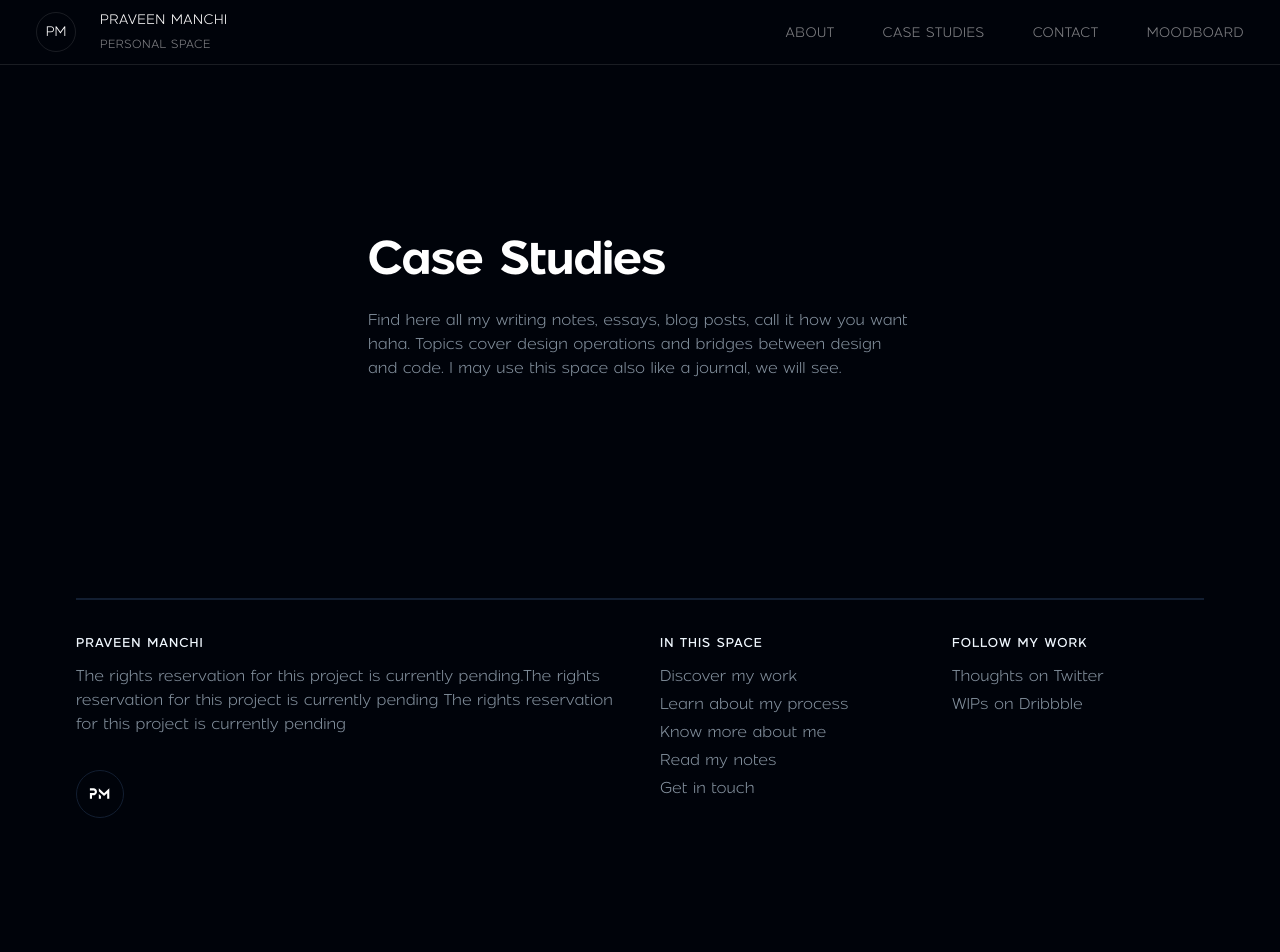
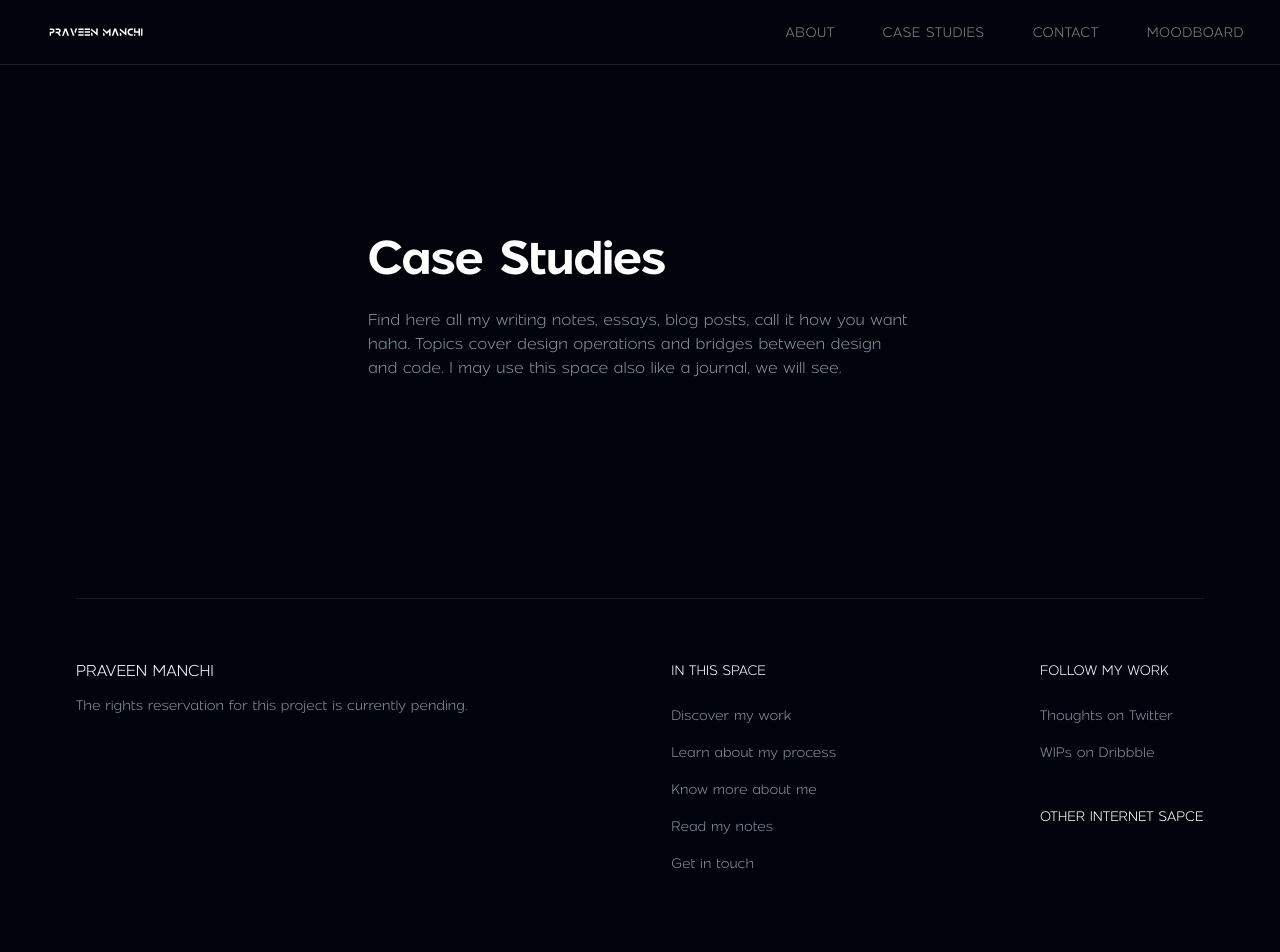
Before and after one commit to praveenmanchi/Nuxtjs_Experiment, a Nuxt app: page /notes in a window 1280 px wide. Shown: the top 952 px of the page. Built offline with nearby package versions, Linux system fonts and the light colour scheme; a web font is replaced by a local one; what vue-clipboard2 would draw is missing.

Commit message:
logo added navbar

```diff
--- a/assets/sass/components/_footer.sass
+++ b/assets/sass/components/_footer.sass
@@ -1,303 +1,129 @@
 .footer
   position: relative
-  max-width: 100vw
+  width: 100%
+  padding: 60px 0 40px
   background-color: $oblivion-1100
-
-  &:before, &:after
-    content: ''
-    position: absolute
-    background-color: $oblivion-1100
-    width: 24px
-    height: 100%
-    top: 0
-
-  &:before
-    left: -24px
-
-  &:after
-    right: -24px
-
-  +adapt($width-desktop-hd)
-    margin-left: calc(-24px)
-    margin-right: calc(-24px)
-
-    &:before
-      left: 0
-
-    &:after
-      right: 0
+  color: #FFFFFF
 
   .container
     @extend .gridSystem
 
-  .club
-    text-align: center
-    padding-top: 64px
-    margin-bottom: $space-xxl
-
-    border-top: 2px solid $oblivion-700
+  .footer-links
+    display: grid
+    grid-template-columns: repeat(12, 1fr)
+    gap: 40px
+    margin-bottom: 60px
 
     +adapt($bkp-tablet)
-      grid-column: 1 / span 6
-      padding-top: 69px
-      margin-bottom: 115px
+      grid-template-columns: repeat(12, 1fr)
 
-    +adapt($bkp-desktop-sd)
-      padding-top: 93px
-      margin-bottom: 108px
+    +adapt($bkp-mobile)
+      grid-template-columns: 1fr
+      gap: 40px
 
-    +adapt($bkp-desktop-hd)
-      grid-column: 1 / span 12
+  .footer-copyright
+    grid-column: span 4
+
+    +adapt($bkp-mobile)
+      grid-column: 1/-1
 
     &Title
-      margin-bottom: $space-xs
-      padding-top: 1px
-      padding-bottom: 3px
-
-      font-size: 31px
-      line-height: 40px
-
-      .line-breaker
-
-        +adapt($bkp-mobile)
-          display: inline
-
-        +adapt($bkp-desktop-sd)
-          display: none
+      font-size: 16px
+      font-weight: 500
+      margin-bottom: 12px
+      color: $oblivion-025
 
     &Desc
-      margin-bottom: $space-l
+      font-size: 14px
+      color: $oblivion-300
+      line-height: 1.5
+      margin-bottom: 24px
 
-      .line-breaker
-
-        +adapt($bkp-mobile)
-          display: none
-
-        +adapt($bkp-desktop-sd)
-          display: inline
-
-    form
-      margin: 0 auto
-
-      span
-        +adapt($bkp-tablet)
-          grid-column: 1 / span 6
-
-        +adapt($bkp-desktop-hd)
-          grid-column: 1 / span 12
-
-      +adapt($bkp-tablet)
-        +gCols(6, 1fr, 40px)
-
-      +adapt($bkp-desktop-sd)
-        display: flex
-        flex-direction: row
-        justify-content: center
-        align-items: flex-start
-        column-gap: 0
-
-    .anti-robots
-      display: none
-
-    .clubFormFirstname,
-    .clubFormEmail
-      margin-bottom: $space-m
-      position: relative
-
-      &.is-valid input
-        border: 2px solid $maelstrom-500
-
-      &.is-invalid
-        margin-bottom: calc(24px + 20px)
-
-        input
-          border: 2px solid $firework-500
-
-        +adapt($bkp-desktop-sd)
-          margin-bottom: 0
-
-      span
-        display: block
-
-      +adapt($bkp-desktop-sd)
-        margin-right: 24px
-        margin-bottom: 0
-        width: 256px
-
-    label
-      @extend .caption
-      display: inline-block
-      width: 100%
-      max-width: 100%
-      text-align: left
-      margin-bottom: 5px
+    &Logo
+      width: 48px
+      height: 48px
+      border: 1px solid $oblivion-700
+      border-radius: 50%
+      display: flex
+      align-items: center
+      justify-content: center
+      font-size: 14px
       color: $oblivion-025
 
-    input
-      -webkit-appearance: none
-      appearance: none
-      display: block
-      block-size: auto
-      padding: 11px 16px 13px
-      height: 48px
-      width: 100%
+  .footer-explore,
+  .footer-follow
+    grid-column: span 4
 
+    +adapt($bkp-mobile)
+      grid-column: 1/-1
+
+    &Title
+      font-size: 14px
+      font-weight: 500
+      margin-bottom: 20px
       color: $oblivion-025
 
-      border: 2px solid $oblivion-500
-      border-radius: 4px
-      background-color: transparent
-
-      &::-webkit-input-placeholder,
-      &::-moz-placeholder,
-      &::placeholder
-        color: $oblivion-300
-
-      &:focus
-        border: 1px solid $oblivion-300
-
-      &:invalid
-        box-shadow: none
-
-    button
-      @extend .caption
-      margin-top: 8px
-      padding-left: 20px
-      padding-right: 20px
-      display: inline-flex
-      flex-direction: row
-      align-items: center
-      justify-content: center
-      height: 48px
-      width: 100%
-
-      color: #ffffff
-      font-size: 16px
-      background-color: $maelstrom-500
-      border: 0
-      border-radius: 4px
-
-      box-shadow: 0px 1px 3px 0px rgba(#000000, 0.08), 0px 2px 6px 0px rgba(#000000, 0.12)
-
-      +motion($time-standard, $weight-small, $speed-standard, background-color, box-shadow, transform, opacity)
-
-      +adapt($bkp-tablet)
-        width: auto
-        grid-column: 1 / span 6
-
-      +adapt($bkp-desktop-sd)
-        margin-top: 32px
-
-      +adapt($bkp-desktop-hd)
-        grid-column: 1 / span 12
-
-      .icon
-        padding-left: 8px
-        height: 20px
-        width: 20px
-        color: $maelstrom-100
-
-      &[disabled="disabled"]
-        opacity: 0.64
-        box-shadow: none
-
-      &:not([disabled="disabled"]):hover
-        cursor: pointer
-        background-color: $maelstrom-400
-        transform: translateY(-2px)
-        box-shadow: 0px 2px 6px 0px rgba(#000000, 0.08), 0px 6px 12px 0px rgba(#000000, 0.12)
-
-      &:not([disabled="disabled"]):active
-        background-color: $maelstrom-600
-        transform: translateY(0)
-        box-shadow: 0px 2px 6px -4px rgba(#000000, 0.08), 0px 6px 12px -2px rgba(#000000, 0.12)
-
-    .inputError
-      position: absolute
-      color: $firework-300
-      font-size: 14px
-      line-height: 20px
-      text-align: left
-
-      transform: translateY(4px)
-
-  .footer-links
-    display: flex
-    flex-direction: column
-    padding: $space-m 0 $space-xxxl
-    border-top: 2px solid $oblivion-700
-
-    +adapt($bkp-tablet)
-      grid-column: 1 / span 6
-      +gCols(6, 1fr, 40px)
-
-    +adapt($bkp-desktop-sd)
-      grid-column: 1 / span 6
-      +gCols(6, 1fr, 40px)
-
-    +adapt($bkp-desktop-hd)
-      grid-column: 1 / span 12
-      +gCols(12, 1fr, 40px)
-
-    .footer-copyright
-      order: 3
-
-      &Desc
-        color: $oblivion-300
-
-      +adapt($bkp-tablet)
-        order: 1
-        grid-column: 1 / span 2
-
-      +adapt($bkp-desktop-hd)
-        grid-column: 1 / span 6
-
-      &Logo
-        margin-top: 34px
-        height: 48px
-        width: 48px
-        border: 1px solid $oblivion-700
-        border-radius: 24px
-        background-image: url("../../static/icons/logo-white-24.svg")
-        background-repeat: no-repeat
-        background-size: 24px 24px
-        background-position: center
-
-    .footer-explore
-      order: 1
-      margin-bottom: $space-l
-
-      +adapt($bkp-tablet)
-        order: 2
-        grid-column: 3 / span 2
-        margin-bottom: 0
-
-      +adapt($bkp-desktop-hd)
-        grid-column: 7 / span 3
-
-    .footer-follow
-      order: 2
-      margin-bottom: $space-l
-
-      +adapt($bkp-tablet)
-        grid-column: 5 / span 2
-        margin-bottom: 0
-
-      +adapt($bkp-desktop-hd)
-        grid-column: 10 / span 2
-
-    .footer-copyright,
-    .footer-explore,
-    .footer-follow
-
-      &Title
-        @extend .caption
-        color: $oblivion-025
-        margin-bottom: $space-xxxs
+    ul
+      list-style: none
+      padding: 0
+      margin: 0
 
       li
-        margin-bottom: 4px
+        margin-bottom: 12px
+
+        a
+          color: $oblivion-300
+          text-decoration: none
+          font-size: 14px
+          transition: color 0.2s ease
+
+          &:hover
+            color: $oblivion-025
+
+  .footer-social
+    margin-top: 40px
+
+    &Title
+      font-size: 14px
+      font-weight: 500
+      margin-bottom: 20px
+      color: #F8FAFC
+
+    &Icons
+      display: flex
+      gap: 16px
+
+      .social-icon
+        width: 20px
+        height: 20px
         color: $oblivion-300
+        transition: color 0.2s ease
 
-        a:hover
-          color: #ffffff
+        &:hover
+          color: #F8FAFC
+
+  .footer-bottom
+    display: flex
+    justify-content: space-between
+    align-items: center
+    padding-top: 24px
+    border-top: 1px solid $oblivion-700
+    font-size: 14px
+    color: $oblivion-300
+
+    +adapt($bkp-mobile)
+      flex-direction: column
+      gap: 20px
+      align-items: flex-start
+
+    a
+      color: $oblivion-300
+      text-decoration: none
+
+      &:hover
+        color: $oblivion-025
+
+  .footer-colorbar
+    height: 4px
+    width: 200px
+    background: linear-gradient(90deg, #333333 0%, #666666 25%, #FFA500 50%, #FF0000 75%, #0000FF 100%)
--- a/assets/sass/components/_navbar.sass
+++ b/assets/sass/components/_navbar.sass
@@ -42,10 +42,9 @@
     gap: $space-s
 
   &-logo
-    width: 40px
-    height: 40px
-    border: 1px solid rgba(255, 255, 255, 0.1)
-    border-radius: 50%
+    width: 120px
+    height: 50px
+
     display: flex
     align-items: center
     justify-content: center
--- a/components/Footer.vue
+++ b/components/Footer.vue
@@ -1,132 +1,62 @@
 <template lang="html">
-  <div class="footer">
-    <clubModal v-if="showClubModal" @close="showClubModal = false"></clubModal>
-    <div class="container">
-      <!-- <div class="club">
-        <p class="clubTitle heading-2 text-primary-dark">Join the club, <span class="line-breaker"><br /></span>get (ir)regular updates</p>
-        <p class="clubDesc body text-quaternary-dark">From now on, I will try to work with the garage door up and we will see where it <span class="line-breaker"><br /></span>brings us. New posts & updates on this space + maybe some surprises...</p>
-
-        <ValidationObserver v-slot="{ invalid }" ref="form">
-
-          <form name="thunderstorm-newsletter" method="post" data-netlify="true" @submit.prevent="onSubmit" data-netlify-honeypot="anti-robots">
-
-            <input type="hidden" name="form-name" value="thunderstorm-newsletterr">
-
-            <ValidationProvider rules="required" mode="eager" v-slot="{ errors, classes }">
-              <div class="clubFormFirstname" :class="classes">
-                <label for="firstname">Your firstname</label>
-                <input type="text" name="firstname" id="firstname" placeholder="Anakin" v-model="form.firstname">
-                <span class="inputError">{{ errors[0] }}</span>
-              </div>
-            </ValidationProvider>
-
-            <ValidationProvider rules="required|email" mode="eager" v-slot="{ errors, classes }">
-              <div class="clubFormEmail" :class="classes">
-                <label for="email">Your email</label>
-                <input type="email" name="email" id="email" placeholder="a.skywalker@email.com" v-model="form.email">
-                <span class="inputError">{{ errors[0] }}</span>
-              </div>
-            </ValidationProvider>
-
-            <button type="submit" :disabled="invalid">
-              Join the club<svg class="icon" aria-hidden="true" focusable="false"><use xlink:href="@/static/icons/sprite.svg#add-circle-20"></use></svg>
-            </button>
-          </form>
-
-        </ValidationObserver>
-
-      </div> -->
-      <div class="footer-links">
+  <div class="footer" style="border-top: 1px solid hsl(216, 47%, 13%)">
+    <div class="container" style="display: flex; flex-direction: column">
+      <div class="footer-links" style="display: flex; flex-direction: row; justify-content: space-between;">
         <div class="footer-copyright">
-          <p class="footer-copyrightTitle">Praveen Manchi</p>
-          <p class="footer-copyrightDesc">The rights reservation for this project is currently pending.The rights reservation for this project is currently pending
-
-The rights reservation for this project is currently pending
-
-</p>
-          <div class="footer-copyrightLogo"></div>
+          <p class="footer-copyrightTitle">PRAVEEN MANCHI</p>
+          <p class="footer-copyrightDesc">The rights reservation for this project is currently pending.</p>
+          <!-- <div class="footer-copyrightLogo">
+            <span>PM</span>
+          </div> -->
         </div>
         <div class="footer-explore">
-          <p class="footer-exploreTitle">In this space</p>
+          <p class="footer-exploreTitle">IN THIS SPACE</p>
           <ul class="footer-exploreLinks">
-            <li><a href="/works">Discover my work</a></li>
-            <li><a href="/process">Learn about my process</a></li>
-            <li><nuxt-link to="/about" class="body">Know more about me</nuxt-link></li>
-            <li><nuxt-link to="/notes" class="body">Read my notes</nuxt-link></li>
-            <li><nuxt-link to="/contact" class="body">Get in touch</nuxt-link></li>
+            <li><nuxt-link to="/works">Discover my work</nuxt-link></li>
+            <li><nuxt-link to="/process">Learn about my process</nuxt-link></li>
+            <li><nuxt-link to="/about">Know more about me</nuxt-link></li>
+            <li><nuxt-link to="/notes">Read my notes</nuxt-link></li>
+            <li><nuxt-link to="/contact">Get in touch</nuxt-link></li>
           </ul>
         </div>
         <div class="footer-follow">
-          <p class="footer-followTitle">Follow my work</p>
+          <p class="footer-followTitle">FOLLOW MY WORK</p>
           <ul class="footer-followLinks">
-            <li><a href="https://twitter.com/yannglt" target="_blank" class="body">Thoughts on Twitter</a></li>
-            <li><a href="https://dribbble.com/yannglt" target="_blank" class="body">WIPs on Dribbble</a></li>
-            <!-- <li><a href="/feed">RSS feed</a></li> -->
+            <li><a href="https://twitter.com/yannglt" target="_blank">Thoughts on Twitter</a></li>
+            <li><a href="https://dribbble.com/yannglt" target="_blank">WIPs on Dribbble</a></li>
           </ul>
+          <div class="footer-social">
+            <p class="footer-socialTitle">OTHER INTERNET SAPCE</p>
+            <div class="footer-socialIcons">
+              <a href="#" target="_blank" class="social-icon">
+                <svg class="icon" aria-hidden="true" focusable="false"><use xlink:href="@/static/icons/figma.svg"></use></svg>
+              </a>
+              <a href="#" target="_blank" class="social-icon">
+                <svg class="icon" aria-hidden="true" focusable="false"><use xlink:href="@/static/icons/Github.svg"></use></svg>
+              </a>
+              <a href="#" target="_blank" class="social-icon">
+                <svg class="icon" aria-hidden="true" focusable="false"><use xlink:href="@/static/icons/layers.svg"></use></svg>
+              </a>
+              <a href="#" target="_blank" class="social-icon">
+                <svg class="icon" aria-hidden="true" focusable="false"><use xlink:href="@/static/icons/readme.svg"></use></svg>
+              </a>
+              <a href="#" target="_blank" class="social-icon">
+                <svg class="icon" aria-hidden="true" focusable="false"><use xlink:href="@/static/icons/twitter.svg"></use></svg>
+              </a>
+            </div>
+          </div>
         </div>
+      </div>
+      <div class="footer-bottom" style="display: flex; flex-direction: row; justify-content: space-between; border: 0px">
+        <p>© 2024 Praveen Manchi · <nuxt-link to="/changelog">Changelog</nuxt-link></p>
+        <div class="footer-colorbar"></div>
       </div>
     </div>
   </div>
 </template>
 
-<script src="https://unpkg.com/vee-validate@latest"></script>
-
 <script>
-  import ClubModal from './ClubModal.vue'
-  import { ValidationObserver, ValidationProvider } from "vee-validate"
-
-  export default {
-    name: 'thunderstorm-newsletter',
-    data: () => ({
-      showClubModal: false,
-      form: {
-        firstname: '',
-        email: ''
-      }
-    }),
-
-    components: {
-      ClubModal,
-      ValidationObserver,
-      ValidationProvider
-    },
-
-    methods: {
-      encode(data) {
-        return Object.keys(data)
-          .map(
-            key => `${encodeURIComponent(key)}=${encodeURIComponent(data[key])}`
-          )
-          .join("&");
-      },
-      onSubmit () {
-        this.$refs.form.validate().then(success => {
-          if (!success) {
-            return
-          }
-
-          fetch("/", {
-            method: "POST",
-            headers: { "Content-Type": "application/x-www-form-urlencoded" },
-            body: this.encode({
-              "form-name": "thunderstorm-newsletter",
-              ...this.form
-            })
-          })
-          .then(() => {
-            this.showClubModal = true
-
-            // Resetting Values
-            this.form.firstname = this.form.email = ''
-
-            // Wait until the models are updated in the UI
-            this.$nextTick(() => {
-              this.$refs.form.reset()
-            })
-          })
-
-        })
-      }
-    }
-  }
+export default {
+  name: 'Footer'
+}
 </script>
--- a/components/Navbar.vue
+++ b/components/Navbar.vue
@@ -8,11 +8,10 @@
       <!-- Logo Section -->
       <div class="index">
         <NuxtLink to="/" class="index-link">
-          <div class="index-logo">PM</div>
-          <div class="index-me">
-            <p class="index-name">PRAVEEN MANCHI</p>
-            <p class="index-subtitle">PERSONAL SPACE</p>
+          <div class="index-logo">
+            <img src="@/static/icons/logo-thunderstorm-96.svg" alt="Logo" class="logo-image">
           </div>
+
         </NuxtLink>
       </div>
 
```
Also changed, not shown: static/icons/Github.svg.
